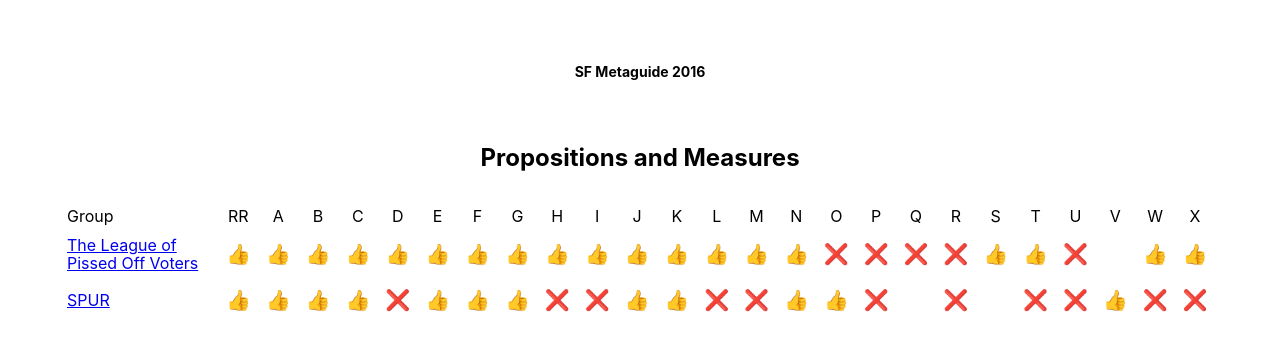
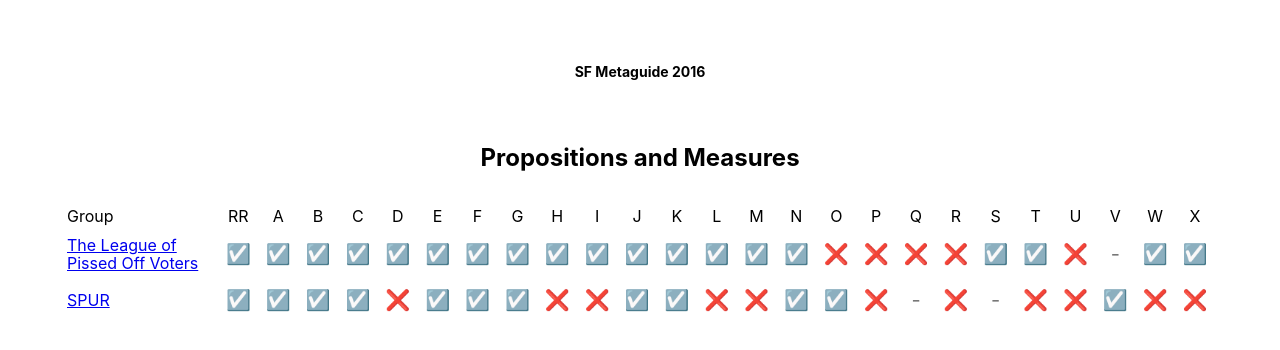
Before and after one commit to joshuajenkins/metavoterguide, a plain HTML site: page index.html in a window 1280 px wide. Drawn offline with nearby package versions, Linux system fonts and the light colour scheme.

Commit message:
Use check emoji to reflect, um, ballots, and add representation for no opinion

```diff
--- a/index.html
+++ b/index.html
@@ -38,7 +38,7 @@
 							<td v-if="index == 0" class="pv2 pr1 border-box">
 								<a v-bind:href="item.link" target="blank">{{ item.group }}</a>
 							</td>
-							<td v-else class="f4 tc">{{ (item == true) ? "👍" : (item == false) ? "❌" : "" }}</td>
+							<td v-else class="f4 tc gray">{{ (item == true) ? "☑️" : (item == false) ? "❌" : "-" }}</td>
 						</template>
 					</tr>
 				</template>
```
